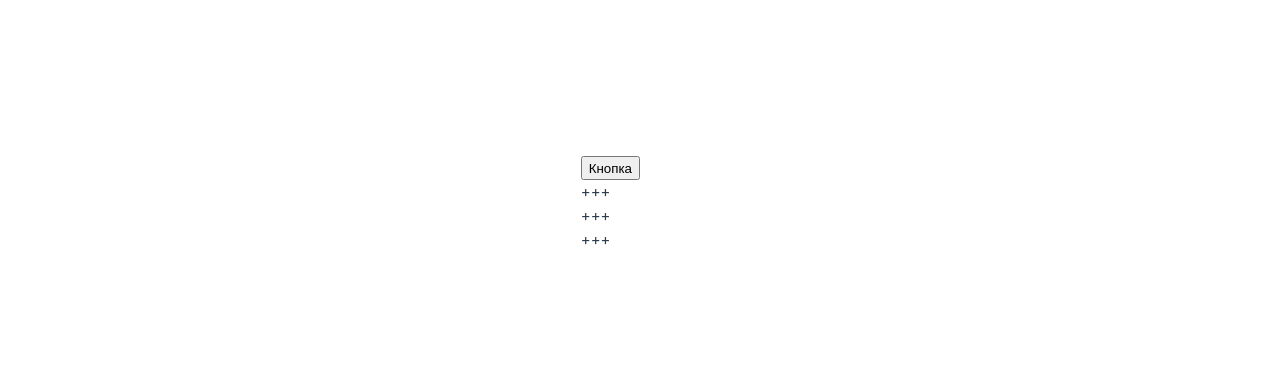
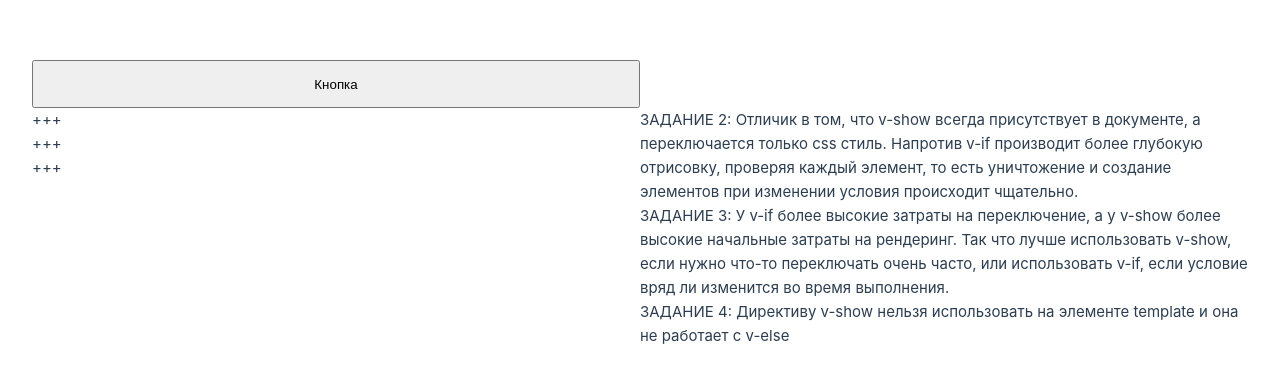
Before and after one commit to MakerAVGN/Vue3Base, a Vue app in the folder vue-project/: page / in a window 1280 px wide. Shown: the part 196-578 px from the top of the page. Built offline with nearby package versions, Linux system fonts and the light colour scheme.

Commit message:
Директива v-show в Vue

```diff
--- a/vue-project/src/App.vue
+++ b/vue-project/src/App.vue
@@ -15,10 +15,16 @@ export default {
 </script>
 <template>
    <button @click="toggle">Кнопка</button>
-   <br>
+   <br><br>
   <div v-if="isAuth">
     <p>+++</p>
     <p>+++</p>
     <p>+++</p>
   </div>
+
+  <p> ЗАДАНИЕ 2: Отличик в том, что v-show всегда присутствует в документе, а переключается только css стиль. Напротив v-if производит более глубокую отрисовку, проверяя каждый элемент, то есть уничтожение и создание элементов при изменении условия происходит чщательно. </p>
+<br><br>
+  <p> ЗАДАНИЕ 3: У v-if более высокие затраты на переключение, а у v-show более высокие начальные затраты на рендеринг. Так что лучше использовать v-show, если нужно что-то переключать очень часто, или использовать v-if, если условие вряд ли изменится во время выполнения.</p> <br>
+
+<p> ЗАДАНИЕ 4: Директиву v-show нельзя использовать на элементе template и она не работает с v-else</p>
 </template>
```
